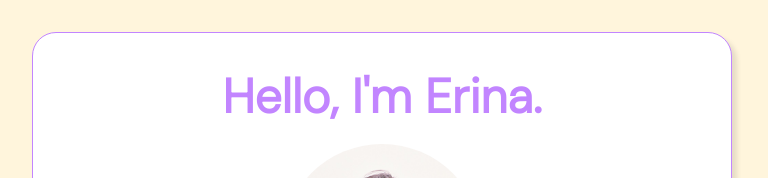
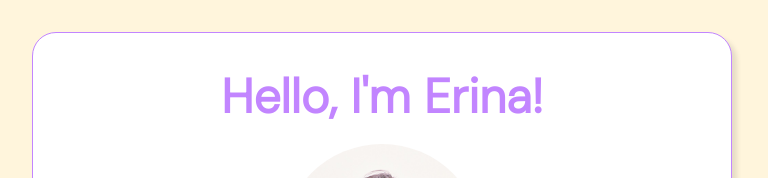
Before and after one commit to erinahou/profile, a plain HTML site: page index.html in a window 1280 px wide. Shown: the top 178 px of the page, without its empty margins (258-1026 px from the left). Drawn offline with Linux system fonts and the light colour scheme.

Commit message:
Added text

```diff
--- a/index.html
+++ b/index.html
@@ -11,7 +11,7 @@
   <body>
     <div class="container">
       <div class="card-white">
-        <h1>Hello, I'm Erina.</h1>
+        <h1>Hello, I'm Erina!</h1>
         <img id="headshot" class="img-circle" src="./images/erina_headshot.png" alt="Headshot of Erina">
         <p id="bio">I love wine and woodworking. I'm a designer, working at a startup in Melbourne!</p>
         <a class="button-round" href="https://www.itsnicethat.com/" target="_blank">Here's my fav website</a>
```
